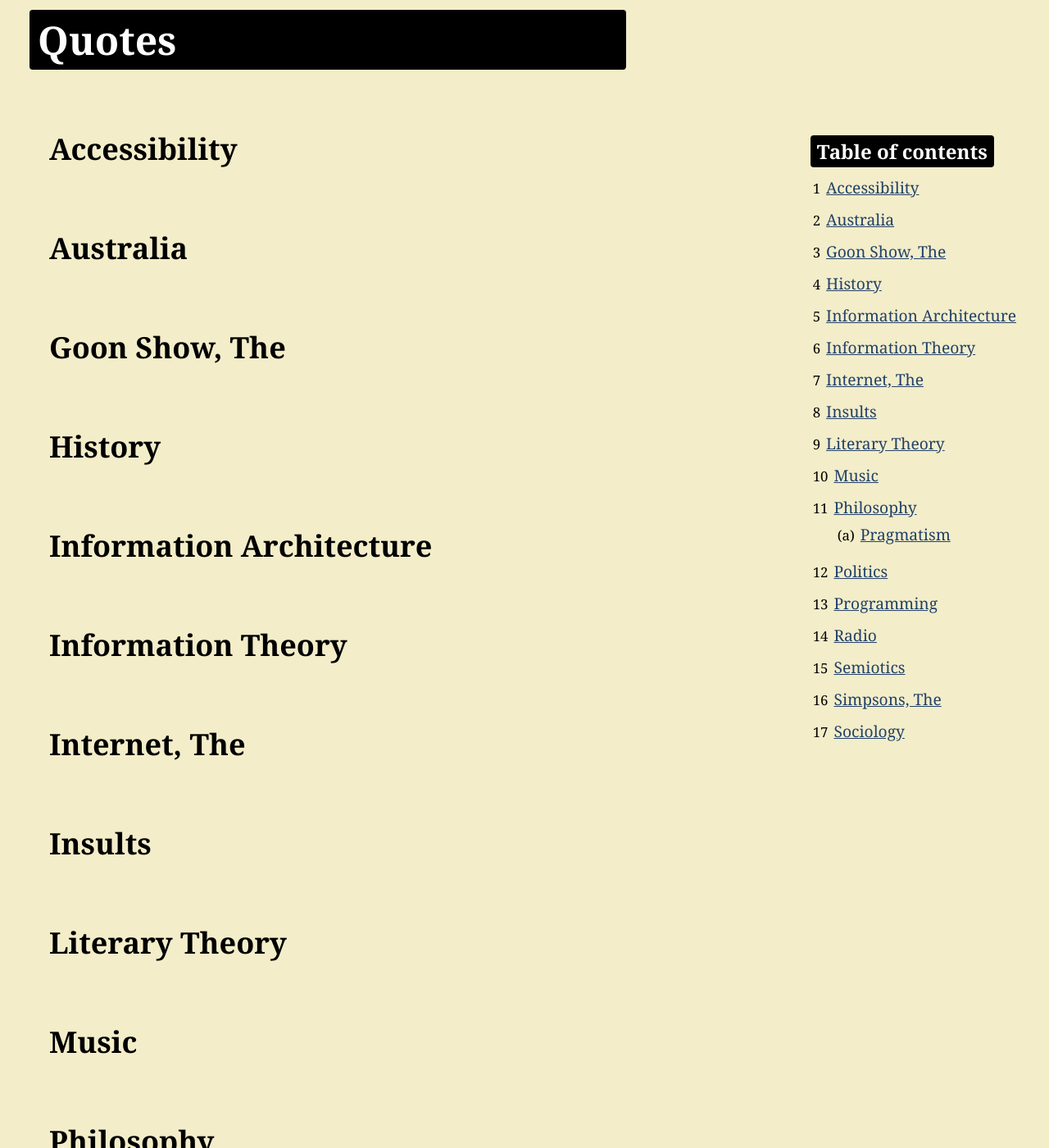
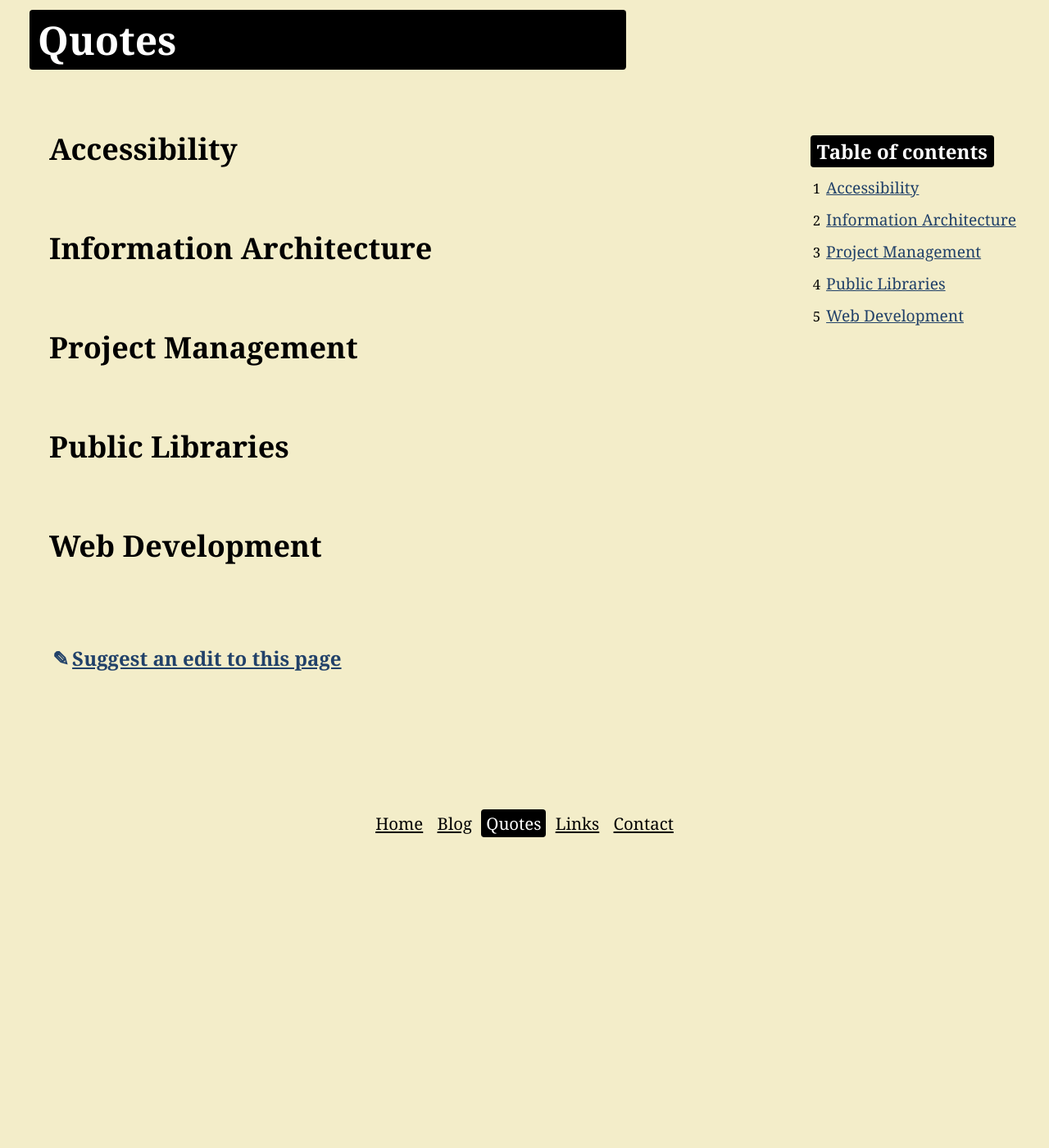
Before and after one commit to denismcdonald/blog, a Jekyll site: the page built from quotes.md, in a window 1280 px wide and 1400 px high, scrolled down 482 px. Shown: the whole window at 82% size. Built offline with Jekyll 4.4.1, drawn with Linux system fonts in a browser that asks for light colours; after the commit the page ends 1548 px from its top, so only the background shows below that; some of the changed text lies outside the part shown.

Commit message:
Minor fixes

```diff
--- a/_sass/main.scss
+++ b/_sass/main.scss
@@ -331,7 +331,6 @@
 
 .toc {
     // background-color: rgb(245, 245, 245);
-    border-radius: 10px;
     display: inline-block;
     font-size: 0.8rem;
     // margin-bottom: 0;
@@ -347,7 +346,7 @@
     font-size: 1rem;
     // font-style: italic;
     font-weight: 900;
-    line-height: 3rem;
+    line-height: 2rem;
     padding: 3px 8px;
 }
 
--- a/quotes.md
+++ b/quotes.md
@@ -9,20 +9,7 @@
 <h1 class="h1-title">Quotes</h1>
 
 ## Accessibility
-## Australia
-## Goon Show, The
-## History
 ## Information Architecture
-## Information Theory
-## Internet, The
-## Insults
-## Literary Theory
-## Music
-## Philosophy
-### Pragmatism
-## Politics
-## Programming
-## Radio
-## Semiotics
-## Simpsons, The
-## Sociology
+## Project Management
+## Public Libraries
+## Web Development
```
Also changed, not shown: 2 other files.
